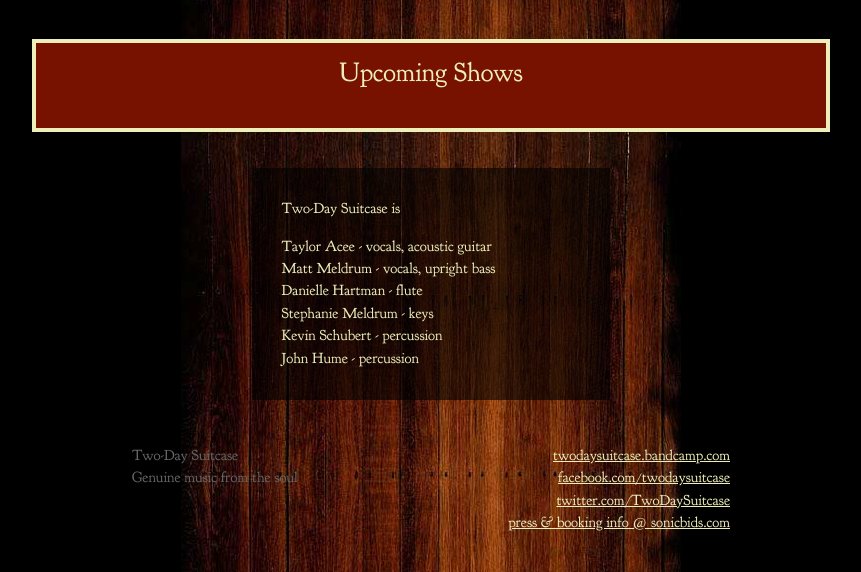
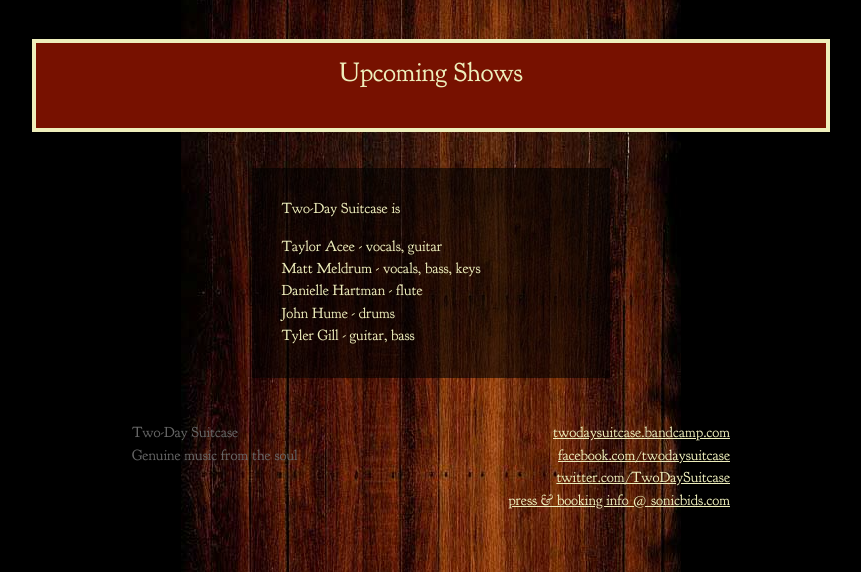
Before and after one commit to twodaysuitcase/twodaysuitcase.github.io, a Jekyll site: the page built from index.html, in a window 1280 px wide and 900 px high, scrolled down 847 px, cut to the strip 328-900 px from the top of the window. Shown: the whole strip, without its empty margins (209-1070 px from the left). Built offline with Jekyll 4.4.1, drawn with Linux system fonts in a browser that asks for light colours; Markdown is read by kramdown in place of the engine named in the settings.

Commit message:
Update members

```diff
--- a/index.html
+++ b/index.html
@@ -52,22 +52,19 @@
       <span itemprop="name">Two-Day Suitcase</span> is
       <ul>
         <li itemprop="musicGroupMember" itemscope itemtype="http://www.schema.org/Person">
-          <span itemprop="name">Taylor Acee</span> - <span itemprop="description">vocals, acoustic guitar</span>
+          <span itemprop="name">Taylor Acee</span> - <span itemprop="description">vocals, guitar</span>
         </li>
         <li itemprop="musicGroupMember" itemscope itemtype="http://www.schema.org/Person">
-          <span itemprop="name">Matt Meldrum</span> - <span itemprop="description">vocals, upright bass</span>
+          <span itemprop="name">Matt Meldrum</span> - <span itemprop="description">vocals, bass, keys</span>
         </li>
         <li itemprop="musicGroupMember" itemscope itemtype="http://www.schema.org/Person">
           <span itemprop="name">Danielle Hartman</span> - <span itemprop="description">flute</span>
         </li>
         <li itemprop="musicGroupMember" itemscope itemtype="http://www.schema.org/Person">
-          <span itemprop="name">Stephanie Meldrum</span> - <span itemprop="description">keys</span>
+          <span itemprop="name">John Hume</span> - <span itemprop="description">drums</span>
         </li>
         <li itemprop="musicGroupMember" itemscope itemtype="http://www.schema.org/Person">
-          <span itemprop="name">Kevin Schubert</span> - <span itemprop="description">percussion</span>
-        </li>
-        <li itemprop="musicGroupMember" itemscope itemtype="http://www.schema.org/Person">
-          <span itemprop="name">John Hume</span> - <span itemprop="description">percussion</span>
+          <span itemprop="name">Tyler Gill</span> - <span itemprop="description">guitar, bass</span>
         </li>
       </ul>
     </p>
```
